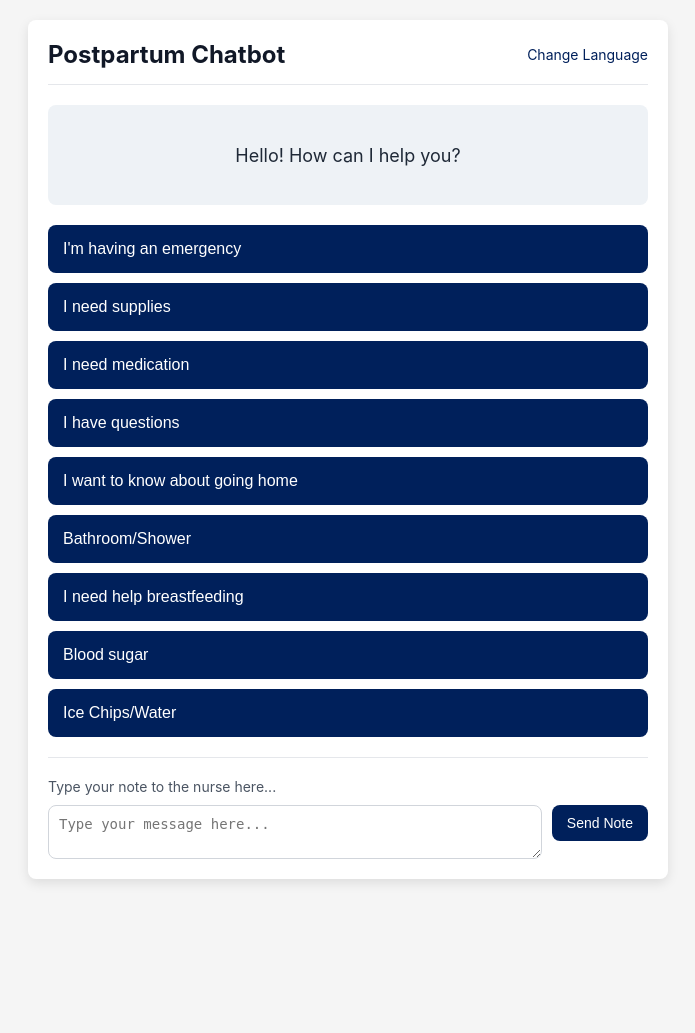
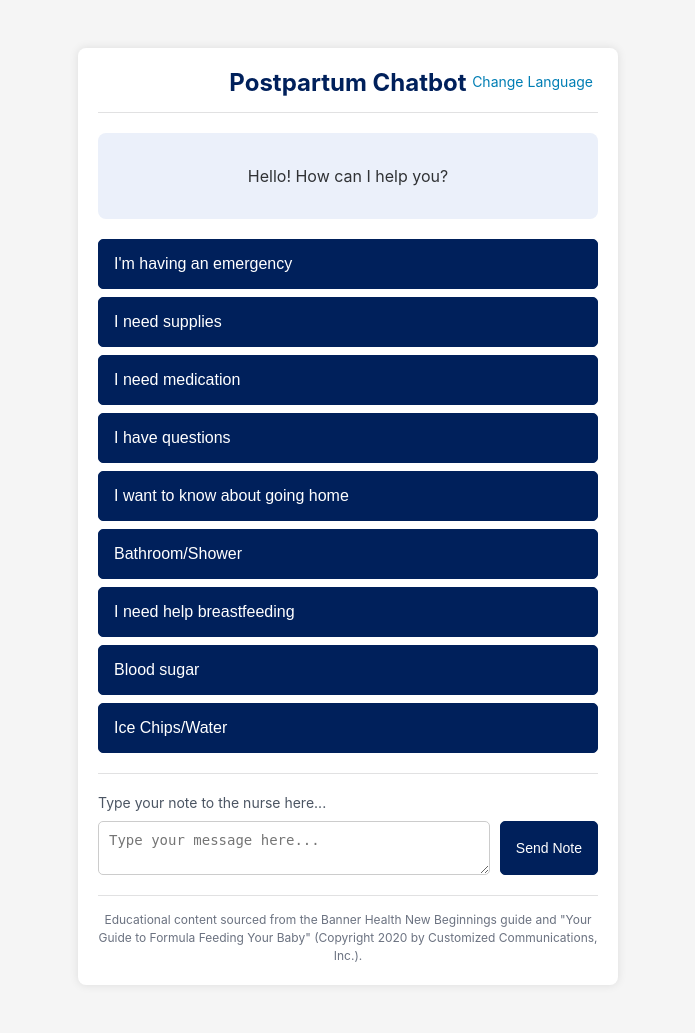
Before and after one commit to calllightproject/chatbot, a Flask app: page /chat in a window 1280 px wide. Shown: the whole page, without its empty margins (292-987 px from the left). Before the commit the page ends 883 px from the top, so only its background shows below. Run offline with Flask 3, Linux system fonts and the light colour scheme.

Commit message:
Update chat.html

```diff
--- a/templates/chat.html
+++ b/templates/chat.html
@@ -5,6 +5,7 @@
     <meta name="viewport" content="width=device-width, initial-scale=1.0">
     <title>Postpartum Chatbot</title>
     <style>
+        /* Your provided CSS starts here */
         :root {
             --core-blue: #00205b;
             --accent-blue: #007eb4;
@@ -12,130 +13,142 @@
             --light-gray-background: #f5f5f5;
             --white: #ffffff;
         }
+
         body {
-            font-family: -apple-system, BlinkMacSystemFont, "Segoe UI", Roboto, Helvetica, Arial, sans-serif;
-            margin: 0;
+            font-family: -apple-system, BlinkMacSystemFont, "Segoe UI", Roboto, Helvetica, Arial, sans-serif, "Apple Color Emoji", "Segoe UI Emoji", "Segoe UI Symbol";
             padding: 20px;
             background-color: var(--light-gray-background);
+            color: var(--neutral-gray-text);
         }
-        .container {
-            max-width: 600px;
-            margin: auto;
-            background: white;
+
+        .chat-box {
+            max-width: 500px;
+            margin: 20px auto;
+            background: var(--white);
             padding: 20px;
             border-radius: 8px;
-            box-shadow: 0 4px 12px rgba(0,0,0,0.1);
+            box-shadow: 0 0 10px rgba(0,0,0,0.1);
         }
+
         .header {
-            display: flex;
-            justify-content: space-between;
-            align-items: center;
+            position: relative;
+            text-align: center;
             padding-bottom: 15px;
-            border-bottom: 1px solid #e5e7eb;
+            border-bottom: 1px solid #e1e1e2;
             margin-bottom: 20px;
         }
-        .header h1 {
+        .header h2 {
+            color: var(--core-blue);
+            margin: 0;
             font-size: 24px;
-            font-weight: bold;
-            color: #111827;
-            margin: 0;
         }
-        .header a {
+
+        .language-link {
+            position: absolute;
+            top: 5px;
+            right: 5px;
+            text-decoration: none;
+            color: var(--accent-blue);
             font-size: 14px;
-            color: var(--core-blue);
-            text-decoration: none;
         }
-        .header a:hover {
-            text-decoration: underline;
-        }
-        .reply-box {
+
+        .bot-reply {
+            background-color: #ebf0fa;
+            padding: 15px;
             margin-bottom: 20px;
-            padding: 20px;
-            background-color: #eef2f6;
             border-radius: 8px;
-            min-height: 60px;
+            line-height: 1.5;
+            text-align: center;
+            min-height: 50px;
             display: flex;
             align-items: center;
             justify-content: center;
-            text-align: center;
-            font-size: 18px;
-            color: #1f2937;
         }
-        .options-container {
-            display: flex;
-            flex-direction: column;
-            gap: 10px;
+
+        .options button {
+            display: block;
+            width: 100%;
+            box-sizing: border-box;
+            margin: 8px 0;
+            padding: 15px;
+            border: 1px solid var(--core-blue);
+            border-radius: 5px;
+            background-color: var(--core-blue);
+            color: var(--white);
+            cursor: pointer;
+            font-size: 16px;
+            text-align: left;
+            transition: background-color 0.3s;
         }
-        .options-container button {
-            width: 100%;
-            padding: 15px;
-            font-size: 16px;
-            border: none;
-            border-radius: 8px;
-            background-color: var(--core-blue);
-            color: white;
-            cursor: pointer;
-            transition: background-color 0.2s;
-            text-align: left;
+        .options button:hover, .options button:focus {
+            background-color: #093582;
         }
-        .options-container button:hover {
-            background-color: #004a7c;
-        }
+
         .note-section {
+            border-top: 1px solid #e1e1e2;
+            padding-top: 20px;
             margin-top: 20px;
-            border-top: 1px solid #e5e7eb;
-            padding-top: 20px;
         }
         .note-label {
+            display: block;
+            margin-bottom: 10px;
             font-size: 14px;
             color: #4b5563;
-            margin-bottom: 10px;
-            display: block;
         }
-        /* THIS IS THE FIX: The form itself is now the flex container */
         .note-form {
             display: flex;
             gap: 10px;
-            align-items: flex-start;
         }
         .note-form textarea {
             flex-grow: 1;
+            border-radius: 5px;
+            border: 1px solid #ccc;
             padding: 10px;
             font-size: 14px;
-            border-radius: 8px;
-            border: 1px solid #d1d5db;
-            box-sizing: border-box;
-            resize: vertical;
         }
         .note-form button {
             flex-shrink: 0;
-            text-align: center;
             padding: 10px 15px;
+            border: 1px solid var(--core-blue);
+            border-radius: 5px;
+            background-color: var(--core-blue);
+            color: var(--white);
+            cursor: pointer;
             font-size: 14px;
-            border: none;
-            border-radius: 8px;
-            background-color: var(--core-blue);
-            color: white;
-            cursor: pointer;
-            transition: background-color 0.2s;
+            transition: background-color 0.3s;
         }
         .note-form button:hover {
-             background-color: #004a7c;
+            background-color: #093582;
+        }
+        /* Your provided CSS ends here */
+
+        /* NEW: Styles for the footer */
+        .footer {
+            text-align: center;
+            margin-top: 20px;
+            padding-top: 15px;
+            border-top: 1px solid #e1e1e2;
+        }
+        .footer p {
+            font-size: 12px;
+            color: #6b7280;
+            margin: 0;
+            line-height: 1.5;
         }
     </style>
 </head>
 <body>
-    <div class="container">
+    <div class="chat-box">
         <div class="header">
-            <h1>Postpartum Chatbot</h1>
-            <a href="{{ url_for('reset_language') }}">Change Language</a>
+            <h2>Postpartum Chatbot</h2>
+            <a href="{{ url_for('reset_language') }}" class="language-link">Change Language</a>
         </div>
 
-        <div class="reply-box">
+        <div class="bot-reply">
             <p>{{ reply }}</p>
         </div>
 
-        <div class="options-container">
+        <div class="options">
             <form method="POST" action="{{ url_for('handle_chat') }}" style="display: contents;">
                 {% for option in options %}
                     <button type="submit" name="user_input" value="{{ option }}">{{ option }}</button>
@@ -144,16 +157,20 @@
         </div>
 
         <div class="note-section">
-            <!-- THIS IS THE FIX: The form is now structured correctly -->
             <form method="POST" action="{{ url_for('handle_chat') }}">
+                <input type="hidden" name="action" value="send_note">
                 <label for="custom_note" class="note-label">{{ button_data.get('custom_note_placeholder', 'Or send a custom note to your nurse:') }}</label>
                 <div class="note-form">
-                    <input type="hidden" name="action" value="send_note">
                     <textarea id="custom_note" name="custom_note" rows="2" placeholder="Type your message here..."></textarea>
                     <button type="submit">{{ button_data.get('send_note_button', 'Send Note') }}</button>
                 </div>
             </form>
         </div>
+
+        <!-- UPDATED: Added the second reference to the footer -->
+        <div class="footer">
+            <p>Educational content sourced from the Banner Health New Beginnings guide and "Your Guide to Formula Feeding Your Baby" (Copyright 2020 by Customized Communications, Inc.).</p>
+        </div>
     </div>
 </body>
 </html>
```
